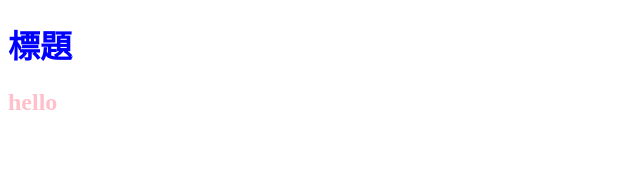
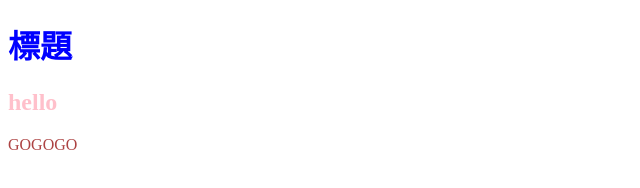
Before and after one commit to lip5654/project-, a plain HTML site: page index.html in a window 1280 px wide. Shown: the full height of the page, 0-640 px from the left. Drawn offline with Linux system fonts and the light colour scheme.

Commit message:
新增 p 顏色

```diff
--- a/all.css
+++ b/all.css
@@ -7,3 +7,6 @@ h1{
 h2{
     color:pink;
 }
+p{
+    color:#ad4343;
+}
--- a/index.html
+++ b/index.html
@@ -9,5 +9,6 @@
 <body>
     <h1>標題</h1>
     <h2>hello</h2>
+    <P>GOGOGO</P>
 </body>
 </html>
```
